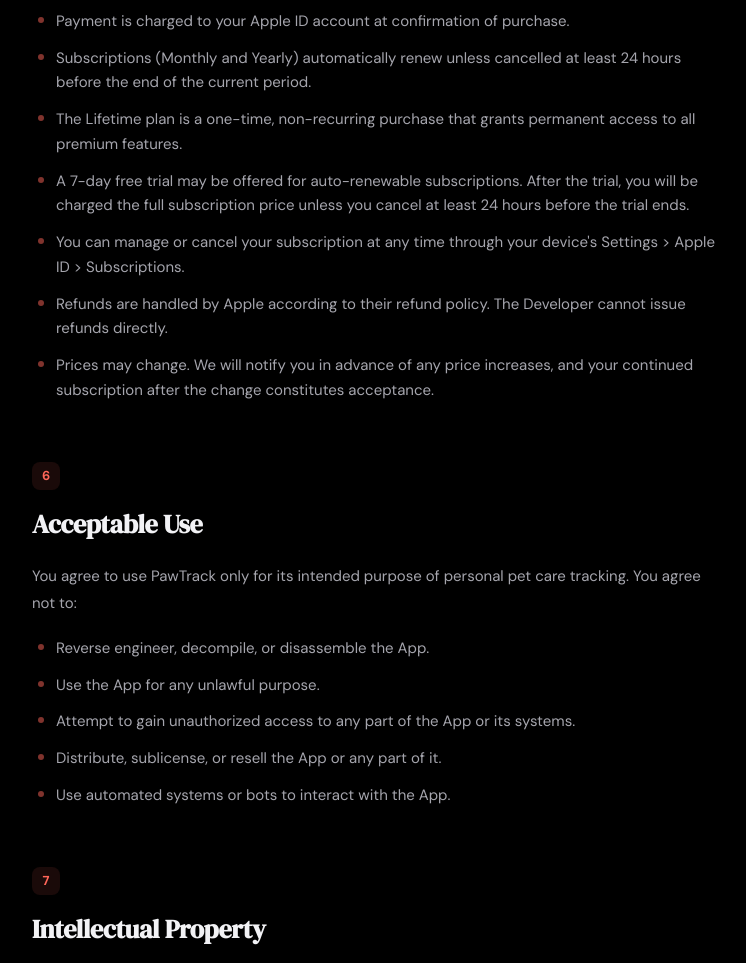
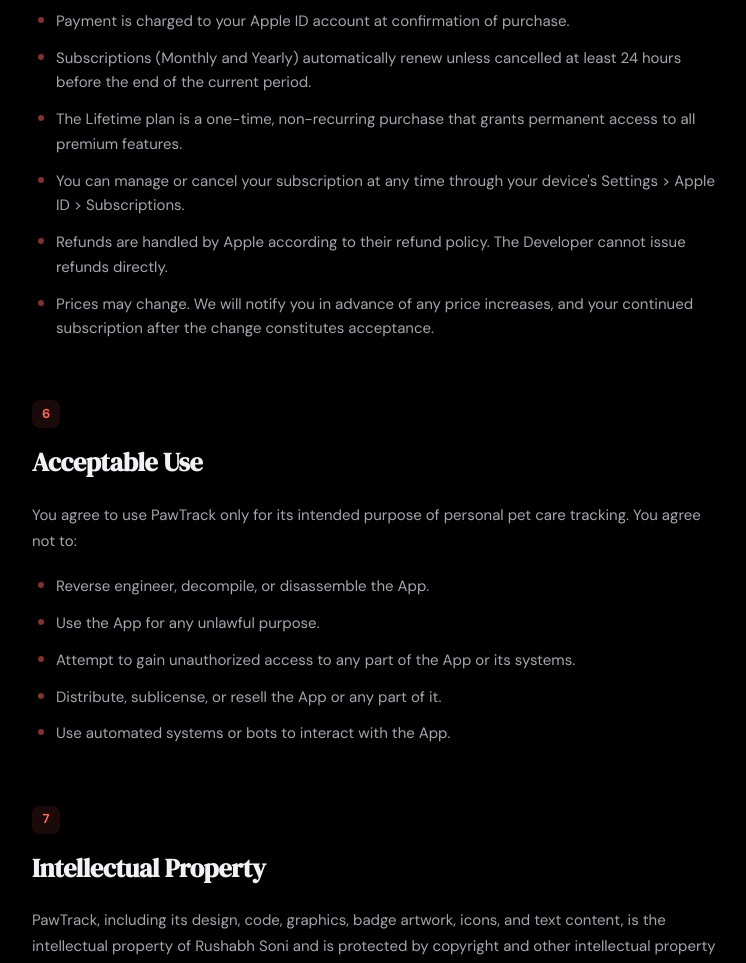
Before and after one commit to RushabhJSoni/pawtrack-terms, a plain HTML site: page index.html in a window 1280 px wide. Shown: the part 2168-3131 px from the top of the page, without its empty margins (262-1008 px from the left). Drawn offline with Linux system fonts and the light colour scheme.

Commit message:
Update index.html

```diff
--- a/index.html
+++ b/index.html
@@ -518,7 +518,7 @@
             <li>Payment is charged to your Apple ID account at confirmation of purchase.</li>
             <li>Subscriptions (Monthly and Yearly) automatically renew unless cancelled at least 24 hours before the end of the current period.</li>
             <li>The Lifetime plan is a one-time, non-recurring purchase that grants permanent access to all premium features.</li>
-            <li>A 7-day free trial may be offered for auto-renewable subscriptions. After the trial, you will be charged the full subscription price unless you cancel at least 24 hours before the trial ends.</li>
+
             <li>You can manage or cancel your subscription at any time through your device's Settings > Apple ID > Subscriptions.</li>
             <li>Refunds are handled by Apple according to their refund policy. The Developer cannot issue refunds directly.</li>
             <li>Prices may change. We will notify you in advance of any price increases, and your continued subscription after the change constitutes acceptance.</li>
```
